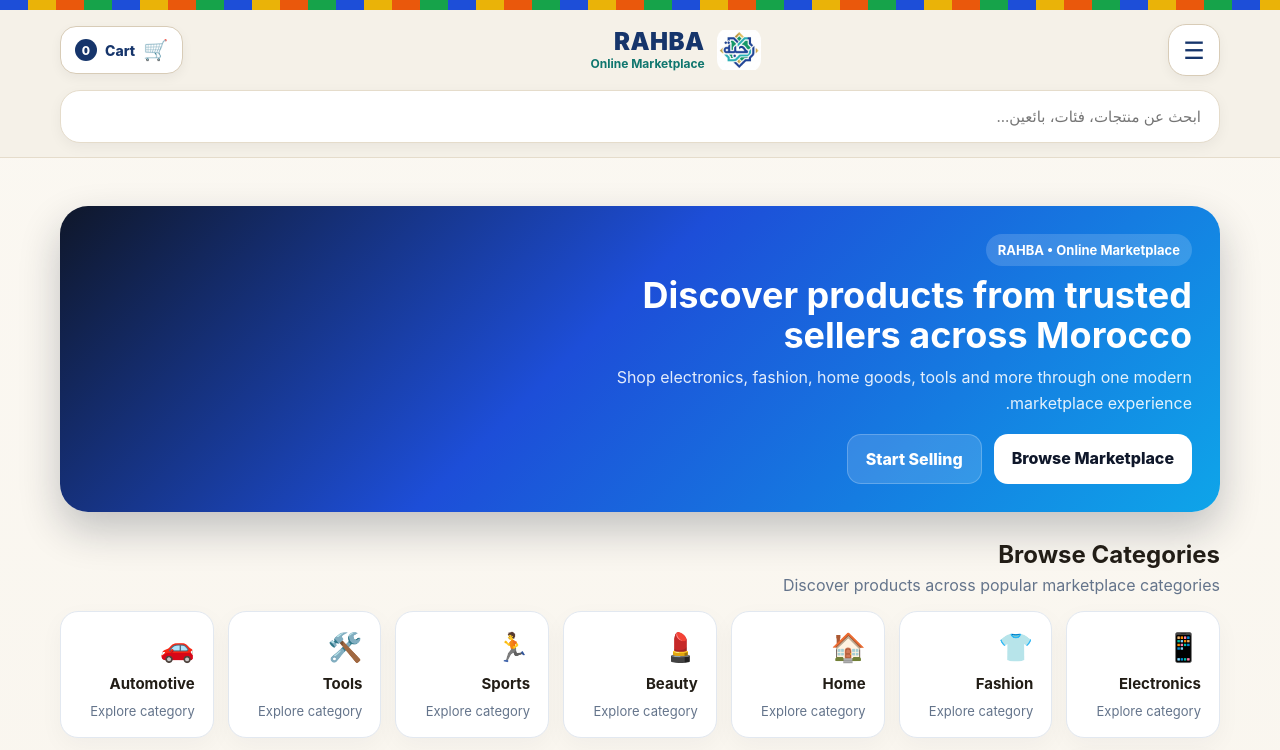
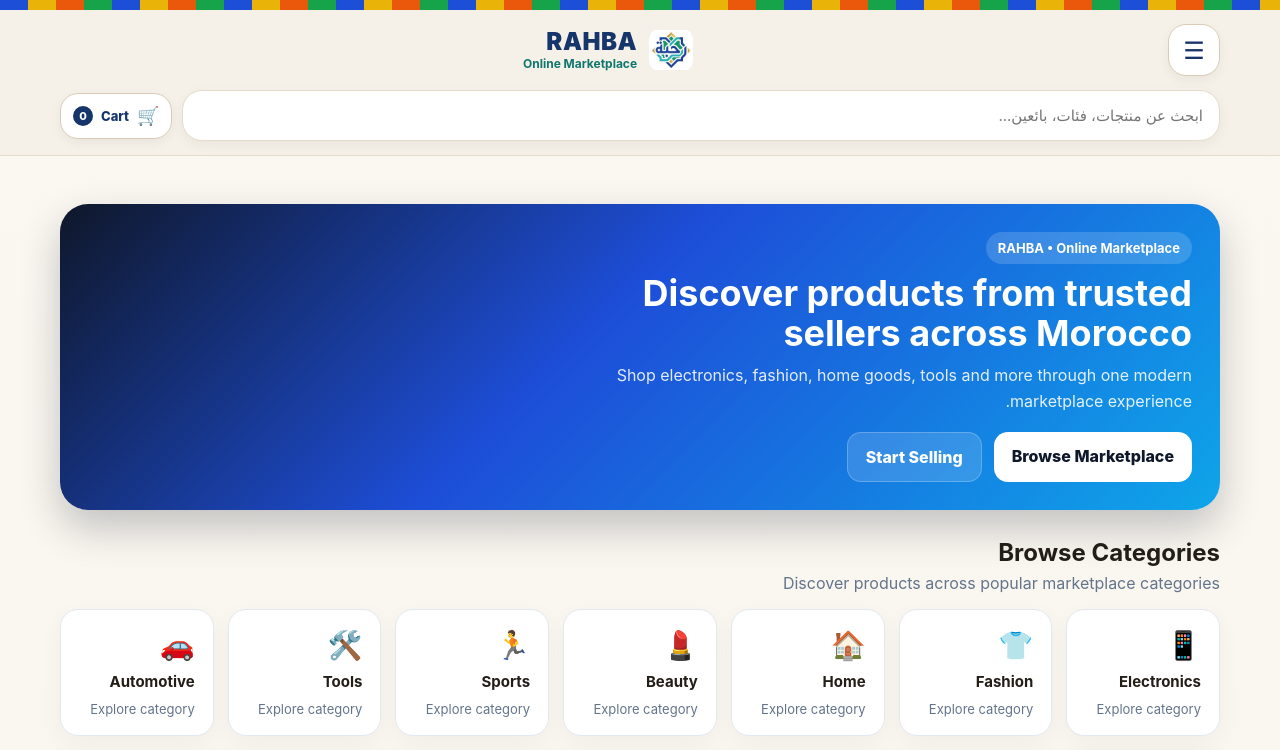
Before and after one commit to ori00fit-tech/souq-rahba-platform, a React (Vite) app in the folder apps/storefront/: page / in a window 1280 px wide. Shown: the top 750 px of the page. Built offline with nearby package versions, Linux system fonts and the light colour scheme; no server answers.

Commit message:
Align cart with search and simplify storefront header layout

```diff
--- a/apps/storefront/src/components/Header.jsx
+++ b/apps/storefront/src/components/Header.jsx
@@ -38,7 +38,7 @@ export default function Header() {
           <div
             style={{
               display: "grid",
-              gridTemplateColumns: "52px 1fr auto",
+              gridTemplateColumns: "52px 1fr",
               alignItems: "center",
               gap: "12px"
             }}
@@ -104,6 +104,31 @@ export default function Header() {
                 </span>
               </div>
             </Link>
+          </div>
+
+          <div
+            style={{
+              display: "grid",
+              gridTemplateColumns: "1fr auto",
+              gap: "10px",
+              alignItems: "center"
+            }}
+          >
+            <input
+              value={query}
+              onChange={(e) => setQuery(e.target.value)}
+              placeholder="ابحث عن منتجات، فئات، بائعين..."
+              style={{
+                width: "100%",
+                padding: "15px 16px",
+                borderRadius: "20px",
+                border: "1px solid #e5dccb",
+                background: "#fff",
+                fontSize: "15px",
+                outline: "none",
+                boxShadow: "0 4px 14px rgba(15, 23, 42, 0.05)"
+              }}
+            />
 
             <NavLink
               to="/cart"
@@ -112,55 +137,38 @@ export default function Header() {
                 display: "flex",
                 alignItems: "center",
                 gap: "8px",
-                padding: "12px 14px",
-                borderRadius: "16px",
+                padding: "12px 12px",
+                borderRadius: "18px",
                 border: "1px solid #d8ccb7",
                 background: "#fff",
                 color: "#16356b",
                 fontWeight: "800",
-                position: "relative",
-                boxShadow: "0 4px 12px rgba(15, 23, 42, 0.05)"
+                boxShadow: "0 4px 12px rgba(15, 23, 42, 0.05)",
+                whiteSpace: "nowrap"
               }}
               aria-label="Cart"
               title="Cart"
             >
-              <span style={{ fontSize: "20px", lineHeight: 1 }}>🛒</span>
-              <span style={{ fontSize: "14px" }}>Cart</span>
-
+              <span style={{ fontSize: "18px", lineHeight: 1 }}>🛒</span>
+              <span style={{ fontSize: "13px" }}>Cart</span>
               <span
                 style={{
-                  minWidth: "22px",
-                  height: "22px",
+                  minWidth: "20px",
+                  height: "20px",
                   borderRadius: "999px",
                   background: "#16356b",
                   color: "#fff",
-                  fontSize: "12px",
+                  fontSize: "11px",
                   display: "grid",
                   placeItems: "center",
                   fontWeight: "800",
-                  padding: "0 6px"
+                  padding: "0 5px"
                 }}
               >
                 {cart.length}
               </span>
             </NavLink>
           </div>
-
-          <input
-            value={query}
-            onChange={(e) => setQuery(e.target.value)}
-            placeholder="ابحث عن منتجات، فئات، بائعين..."
-            style={{
-              width: "100%",
-              padding: "16px 18px",
-              borderRadius: "20px",
-              border: "1px solid #e5dccb",
-              background: "#fff",
-              fontSize: "15px",
-              outline: "none",
-              boxShadow: "0 4px 14px rgba(15, 23, 42, 0.05)"
-            }}
-          />
         </div>
       </header>
 
@@ -313,11 +321,7 @@ export default function Header() {
 
 function NavItem({ to, label, onClick }) {
   return (
-    <NavLink
-      to={to}
-      onClick={onClick}
-      style={drawerLink}
-    >
+    <NavLink to={to} onClick={onClick} style={drawerLink}>
       {label}
     </NavLink>
   );
```
